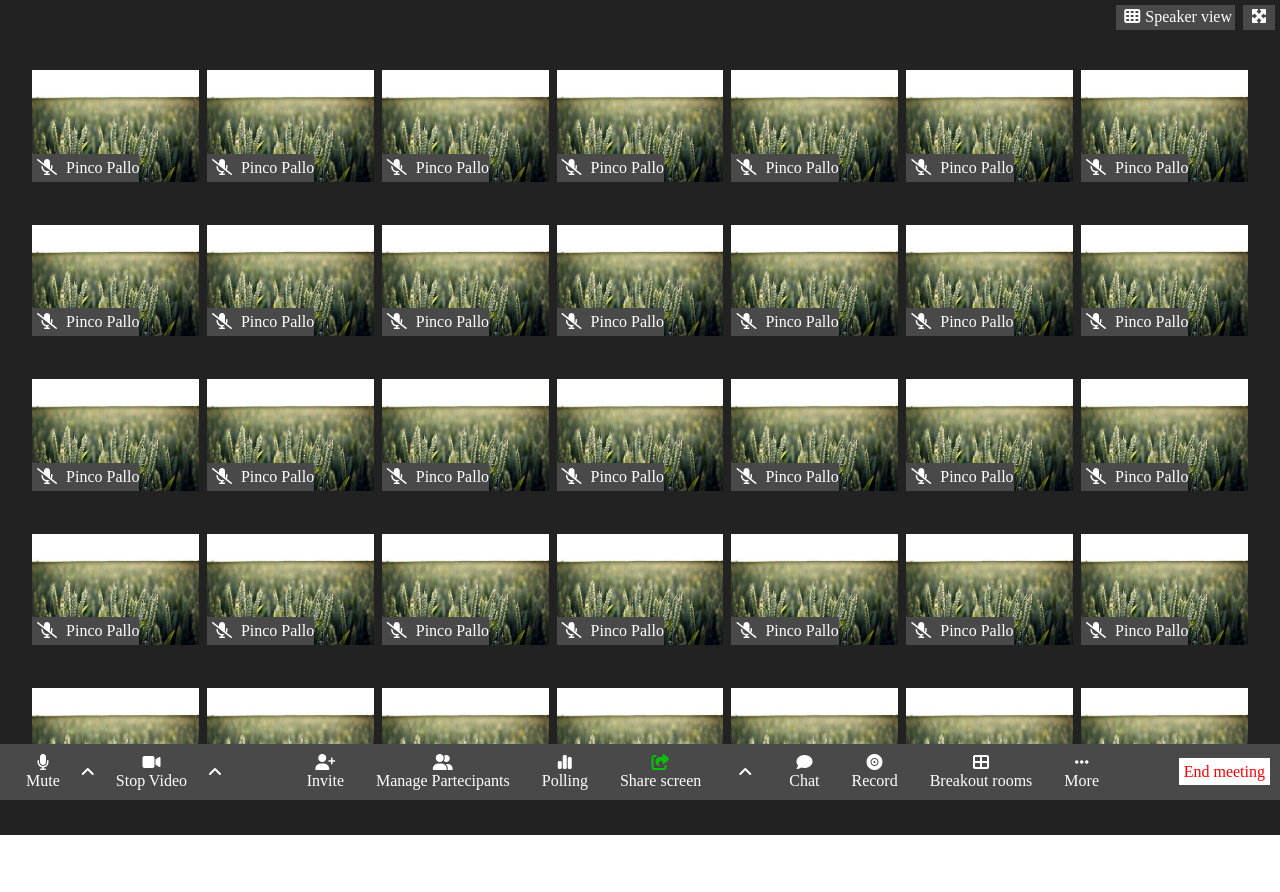
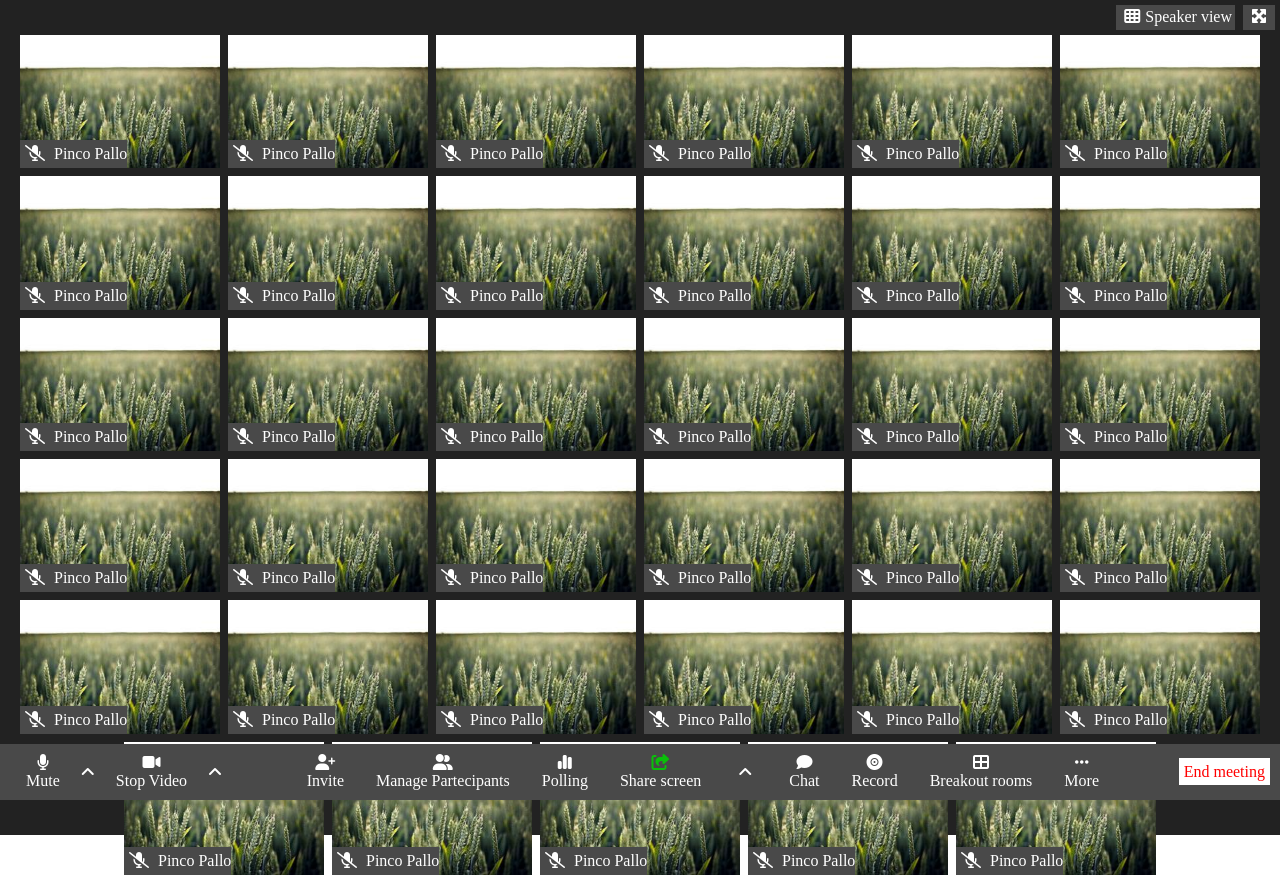
Before and after one commit to Lucaalex00/html-css-zoom, a plain HTML site: page index.html in a window 1280 px wide. Drawn offline with Linux system fonts and the light colour scheme.

Commit message:
Image Size Fix

```diff
--- a/assets/css/style.css
+++ b/assets/css/style.css
@@ -77,7 +77,7 @@ i {
 .card {
     display: flex;
     flex-direction: column;
-    width: calc(100%/7 - 1rem);
+    width: 200px;
     position: relative;
 }
 
```
